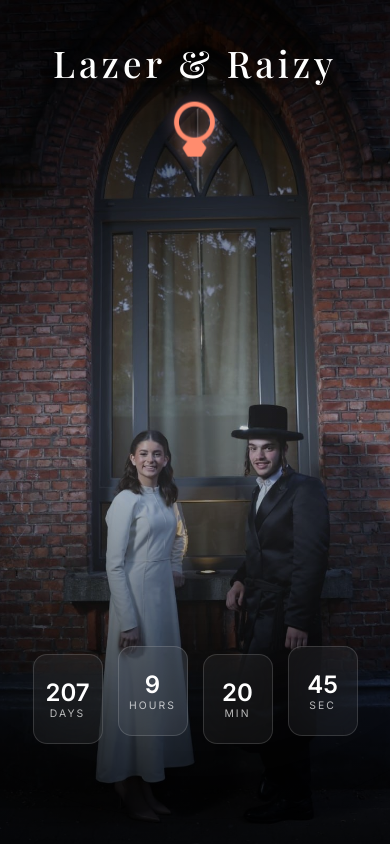
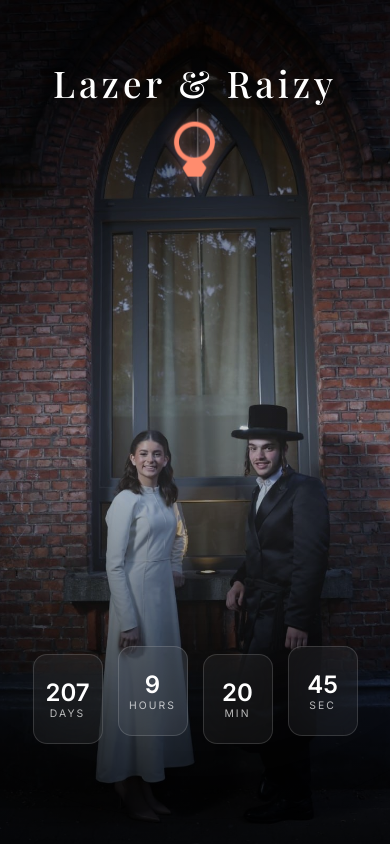
Before and after one commit to yaakov5/Lazer-Rizey-, a plain HTML site: page index.html in a window 390 px wide. Drawn offline with nearby package versions, Linux system fonts and the light colour scheme.

Commit message:
Update style.css

```diff
--- a/style.css
+++ b/style.css
@@ -223,8 +223,7 @@ filter: sepia(0.8) saturate(5) hue-rotate(-15deg) brightness(1.2) drop-shadow(0
 /* 📱 MOBILE */
 @media(max-width: 768px){
     .container {
-    margin-top: 0px;
-    padding-top: 40px
+
   }
   h1 {
     font-size: 2.3rem;
```
